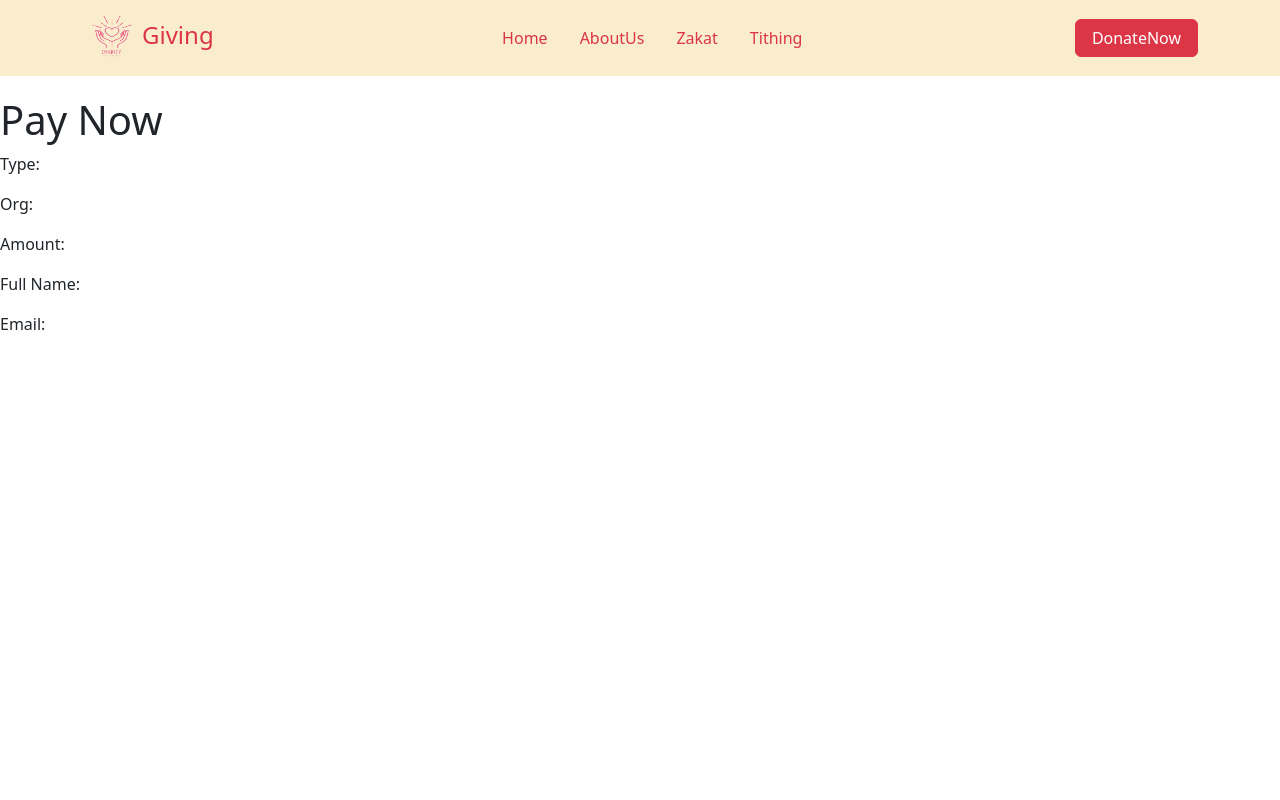
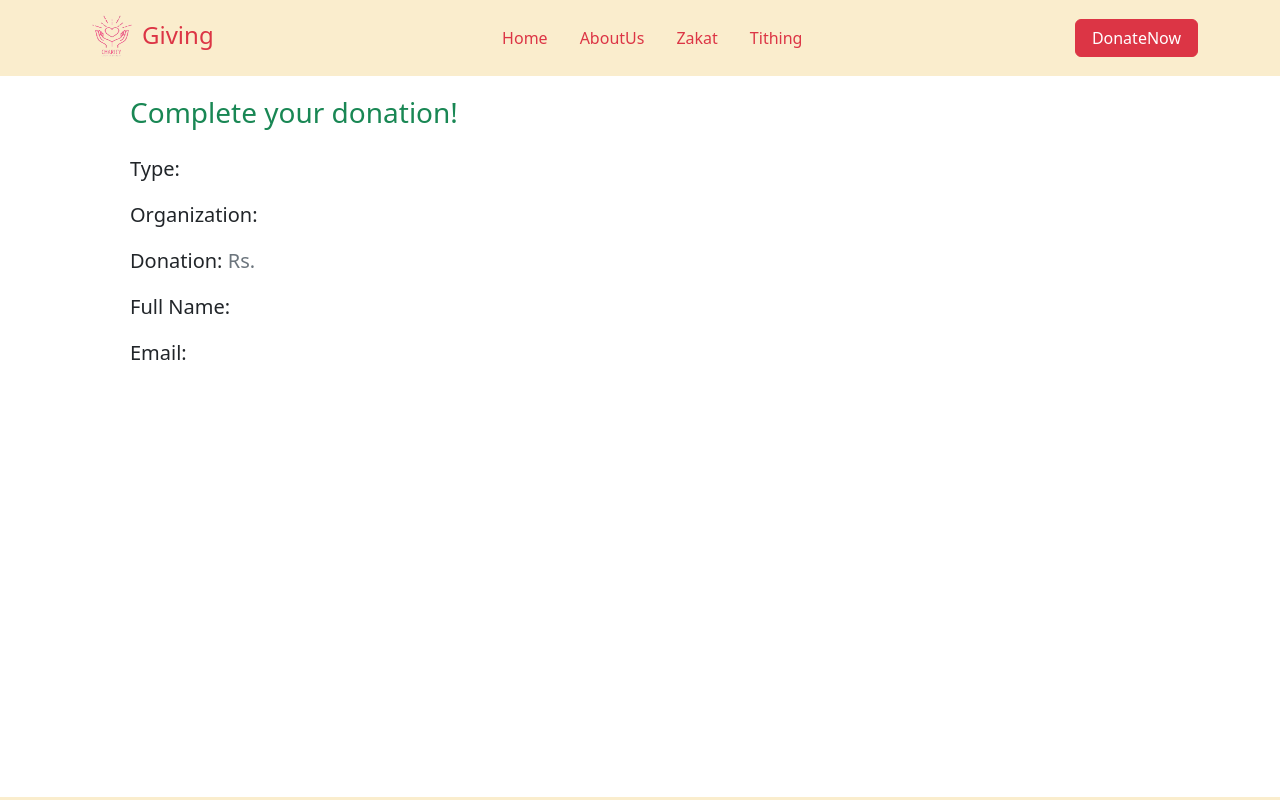
Before and after one commit to HafizFaisalAli/Giving-Project, a React (Vite) app in the folder frontend/: page /pay-now in a window 1280 px wide. Shown: the top 800 px of the page. Built offline with nearby package versions, Linux system fonts and the light colour scheme.

Commit message:
add design in admin

```diff
--- a/frontend/src/pages/PayNow.jsx
+++ b/frontend/src/pages/PayNow.jsx
@@ -5,13 +5,34 @@ const PayNow = () => {
   const { donationInfo } = useSelector((state) => state.donate);
   return (
     <>
-      <div className="mt-5 pt-5">
-        <h1 className="">Pay Now</h1>
-        <p>Type: {donationInfo.type}</p>
-        <p>Org: {donationInfo.org}</p>
-        <p>Amount:{donationInfo.amount}</p>
-        <p>Full Name: {donationInfo.fullName}</p>
-        <p>Email: {donationInfo.email}</p>
+      <div className="container">
+        <div className="row">
+          <div className="col-md-6">
+            <div className="mt-5 pt-5 ms-5">
+              <h3 className="text-success">Complete your donation!</h3>
+              <p className="text-secondary mt-4 fs-5">
+                <span className=" fs-5 text-dark">Type: </span>
+                {donationInfo.type}
+              </p>
+              <p className="text-secondary fs-5">
+                <span className=" fs-5 text-dark"> Organization: </span>
+                {donationInfo.org}
+              </p>
+              <p className="text-secondary fs-5">
+                <span className=" fs-5 text-dark">Donation: </span>
+                {donationInfo.amount}Rs.
+              </p>
+              <p className="text-secondary fs-5">
+                <span className=" fs-5  text-dark">Full Name: </span>
+                {donationInfo.fullName}
+              </p>
+              <p className="text-secondary fs-5">
+                <span className=" fs-5 text-dark">Email: </span>
+                {donationInfo.email}
+              </p>
+            </div>
+          </div>
+        </div>
       </div>
     </>
   );
--- a/frontend/src/pages/auth/Admin.jsx
+++ b/frontend/src/pages/auth/Admin.jsx
@@ -13,12 +13,45 @@ const Admin = () => {
   };
   return (
     <>
+      <div className="container d-flex  mt-5 pt-5  ">
+        <div className="row ">
+          <div className="col-md-3 ">
             <div>
+              <Link to="/">
+                <button className="btn btn-primary px-4 ">Home</button>
+              </Link>
+            </div>
+            <div className="mt-3">
+              <Link to="/">
+                <button className="btn btn-primary px-4">Zakat</button>
+              </Link>
+            </div>
+            <div className="mt-3">
+              <Link to="/">
+                <button className="btn btn-primary px-4">Tithing</button>
+              </Link>
+            </div>
+            <div className="mt-5 pt-5">
+              <Link to="/">
+                <button className="btn btn-primary  "> Donations</button>
+              </Link>
+            </div>
+            <div className="mt-4">
+              <button className="btn btn-danger px-4" onClick={handleLogout}>
+                Logout
+              </button>
+            </div>
+          </div>
+          <div className="col-md-9"></div>
+        </div>
+      </div>
+      {/* <div>
+        <div className="container">
           <div className="row">
-          <div className="col-1 bg-danger"></div>
+            <div className="col-md-12 bg-danger"></div>
           </div>
           <Link to="/">
-          <button className="btn btn-primary">Home</button>
+            <button className="btn btn-danger">Home</button>
           </Link>
           <div className="container">
             <div className="row">
@@ -32,6 +65,7 @@ const Admin = () => {
             </div>
           </div>
         </div>
+      </div> */}
     </>
   );
 };
```
Lines whose indentation alone changed are shown as unchanged.
